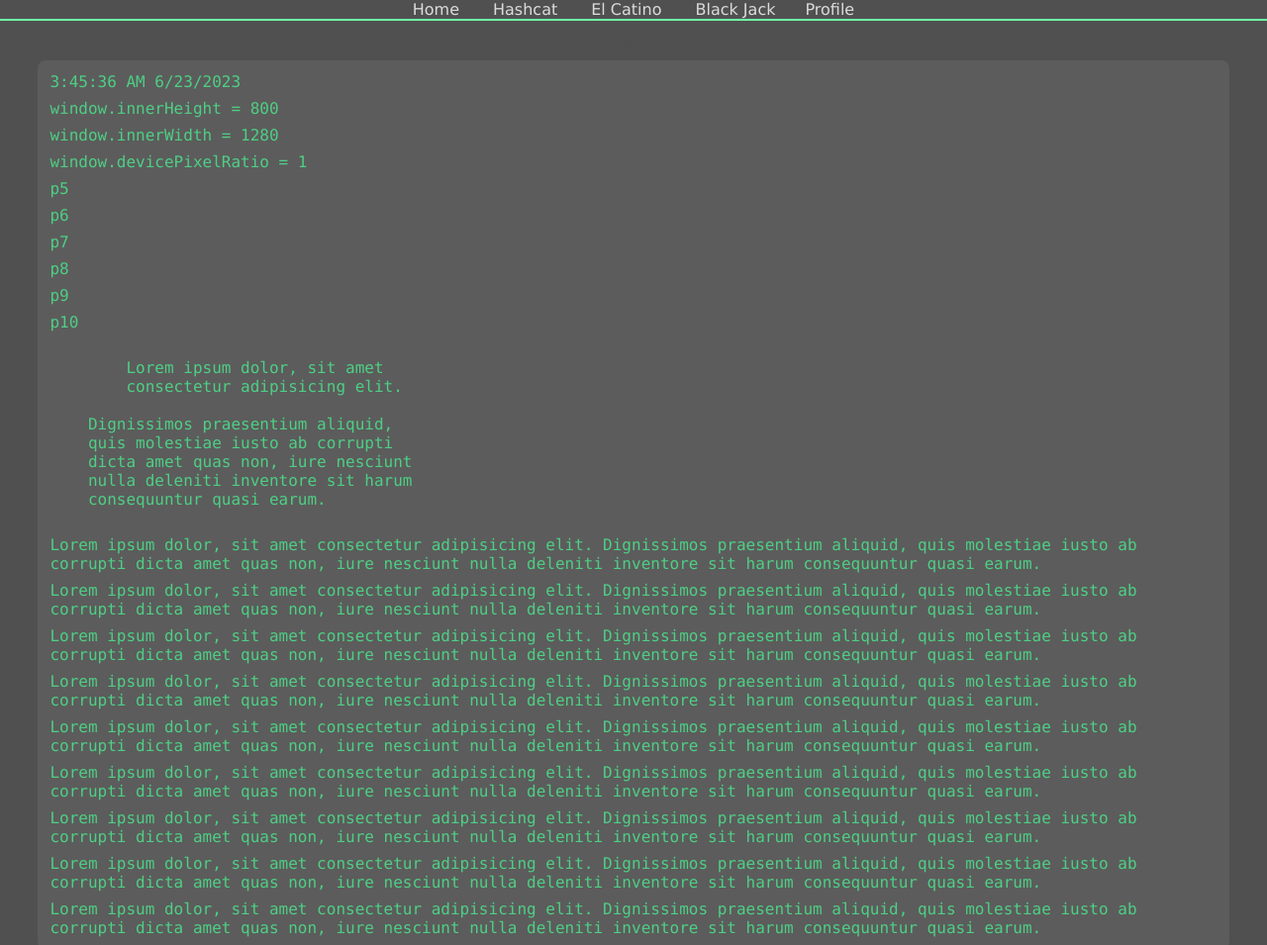
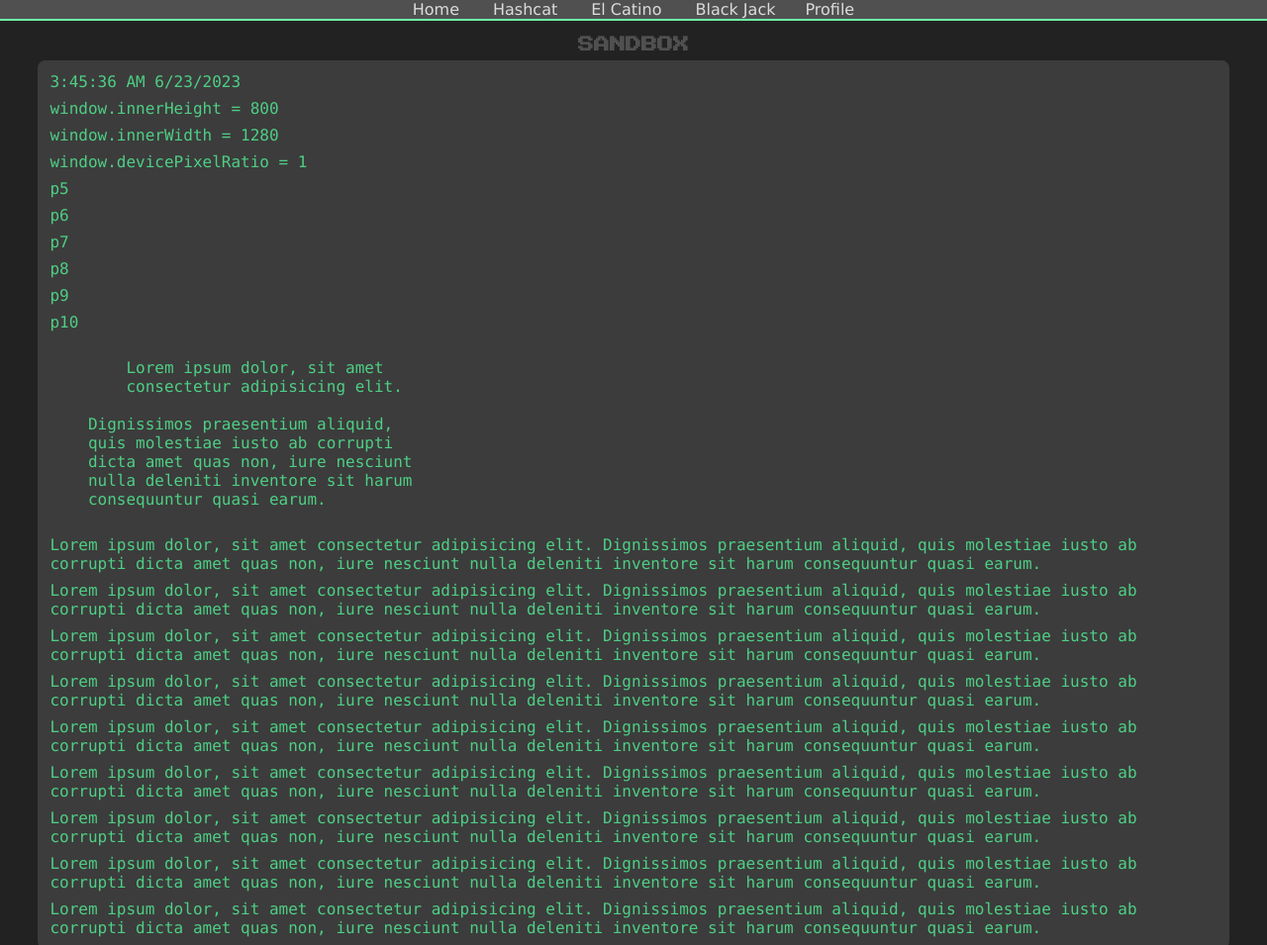
Before and after one commit to yxx790/yxx790.github.io, a plain HTML site: page index.html in a window 1280 px wide. Shown: the top 955 px of the page at 99% size. Drawn offline with Linux system fonts and the light colour scheme; no server answers.

Commit message:
background fixed

```diff
--- a/CSS/style.css
+++ b/CSS/style.css
@@ -9,7 +9,7 @@
 }
 
 body {
-    background-color: #505050;
+    background-color: #222222;
     /* background: linear-gradient(#505050, #222222); */
     /* background-repeat: no-repeat; */
     /* background-attachment: fixed; */
```
